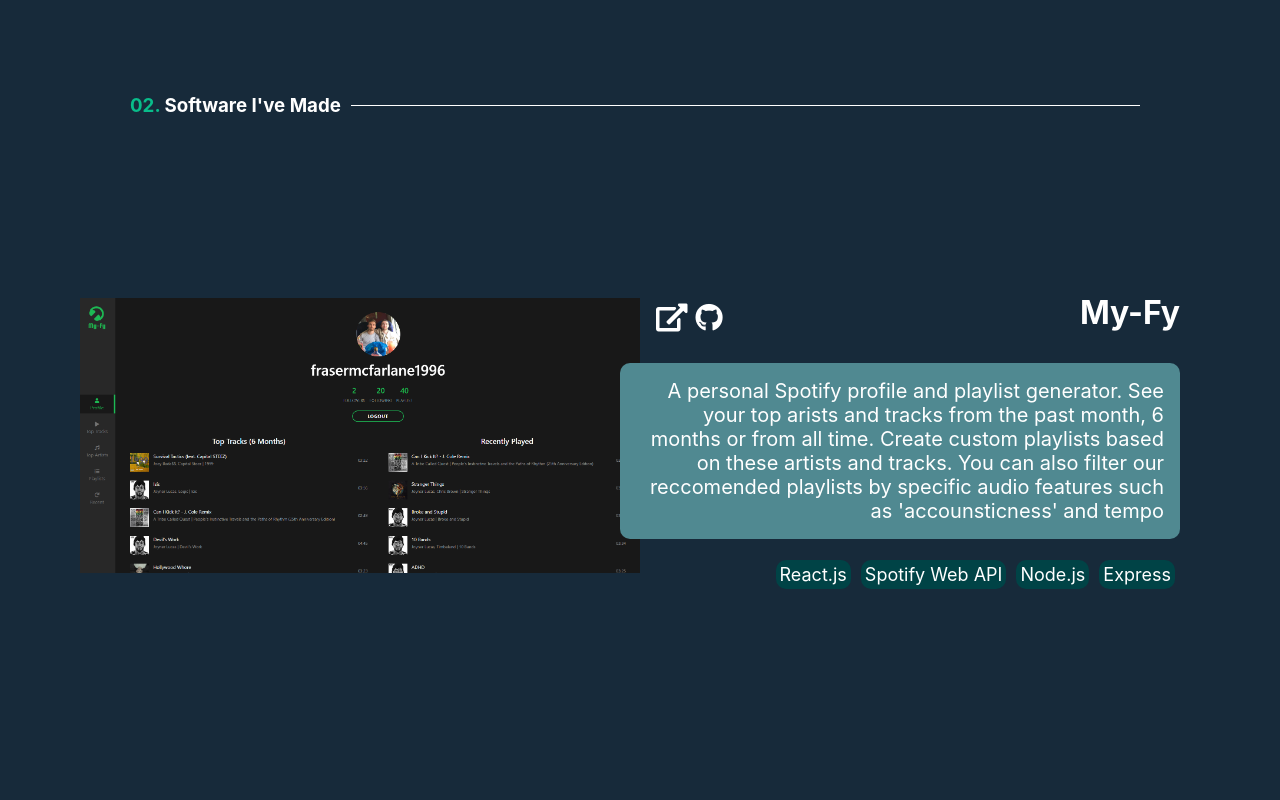
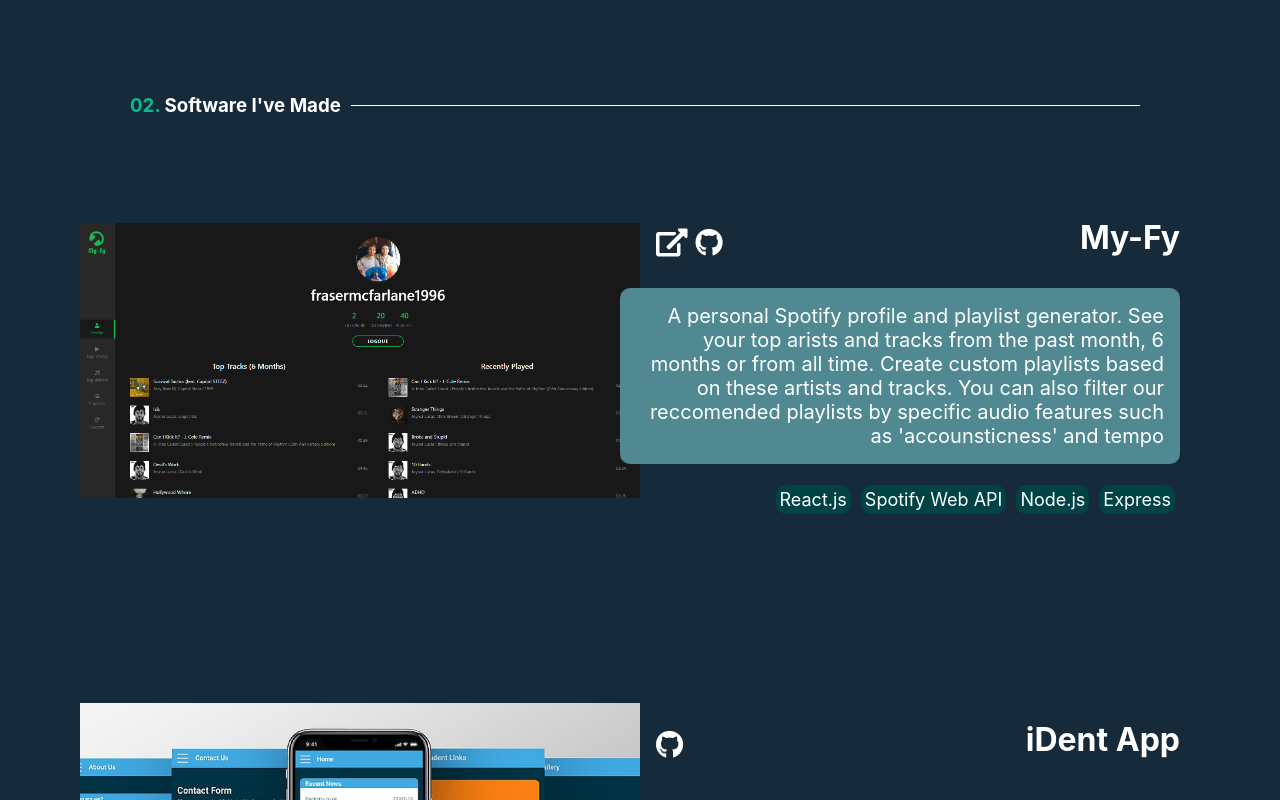
Before and after one commit to fmcfar200/personal-site, a React (Create React App) app: page / in a window 1280 px wide. Shown: the part 1440-2240 px from the top of the page. Built offline with nearby package versions, Linux system fonts and the light colour scheme.

Commit message:
projects margin

```diff
--- a/src/styles/myProjects.css
+++ b/src/styles/myProjects.css
@@ -14,7 +14,7 @@
   align-content: center;
   justify-content: center;
 
-  margin: 75px 0;
+  margin-bottom: 50px;
 }
 
 .project-container img {
```
